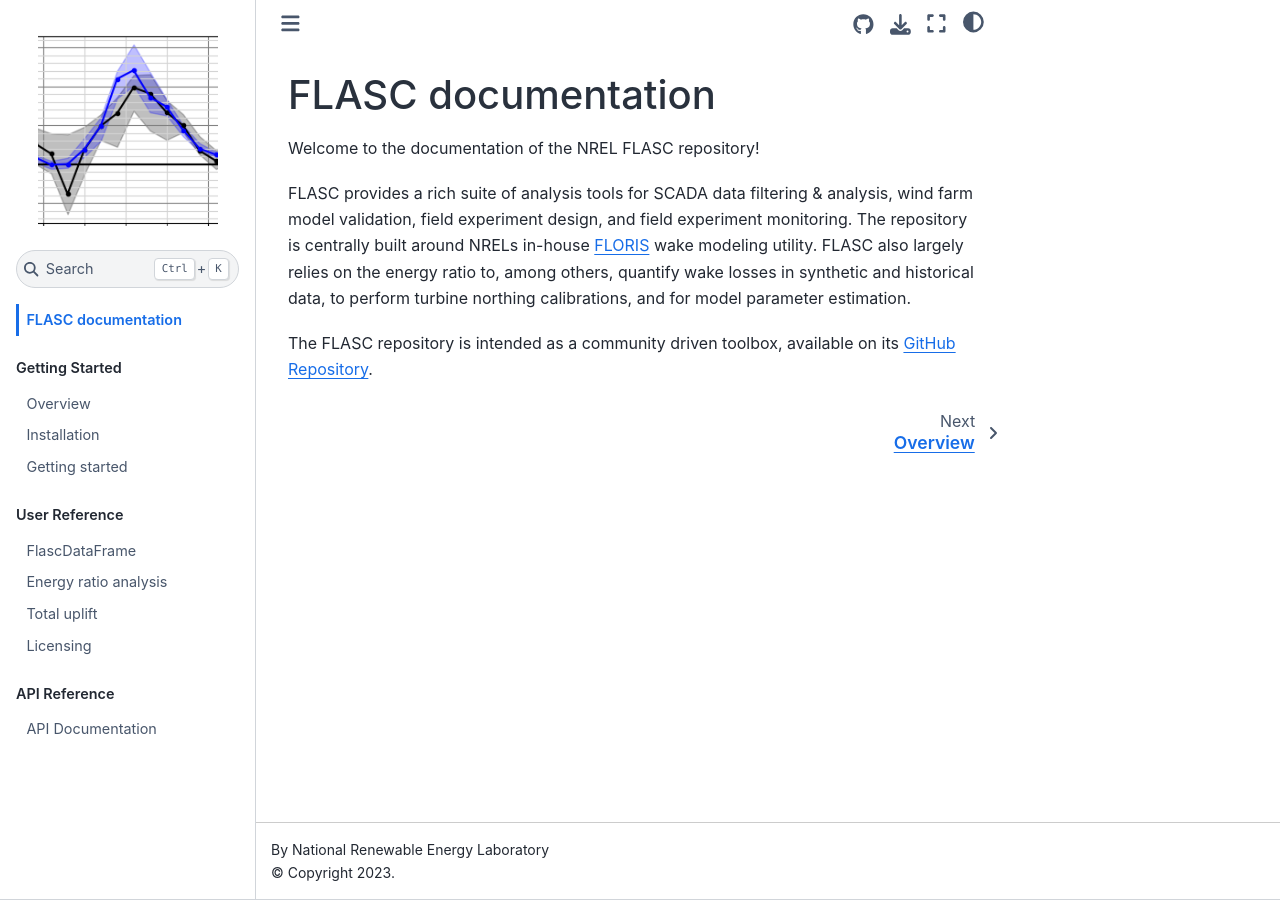
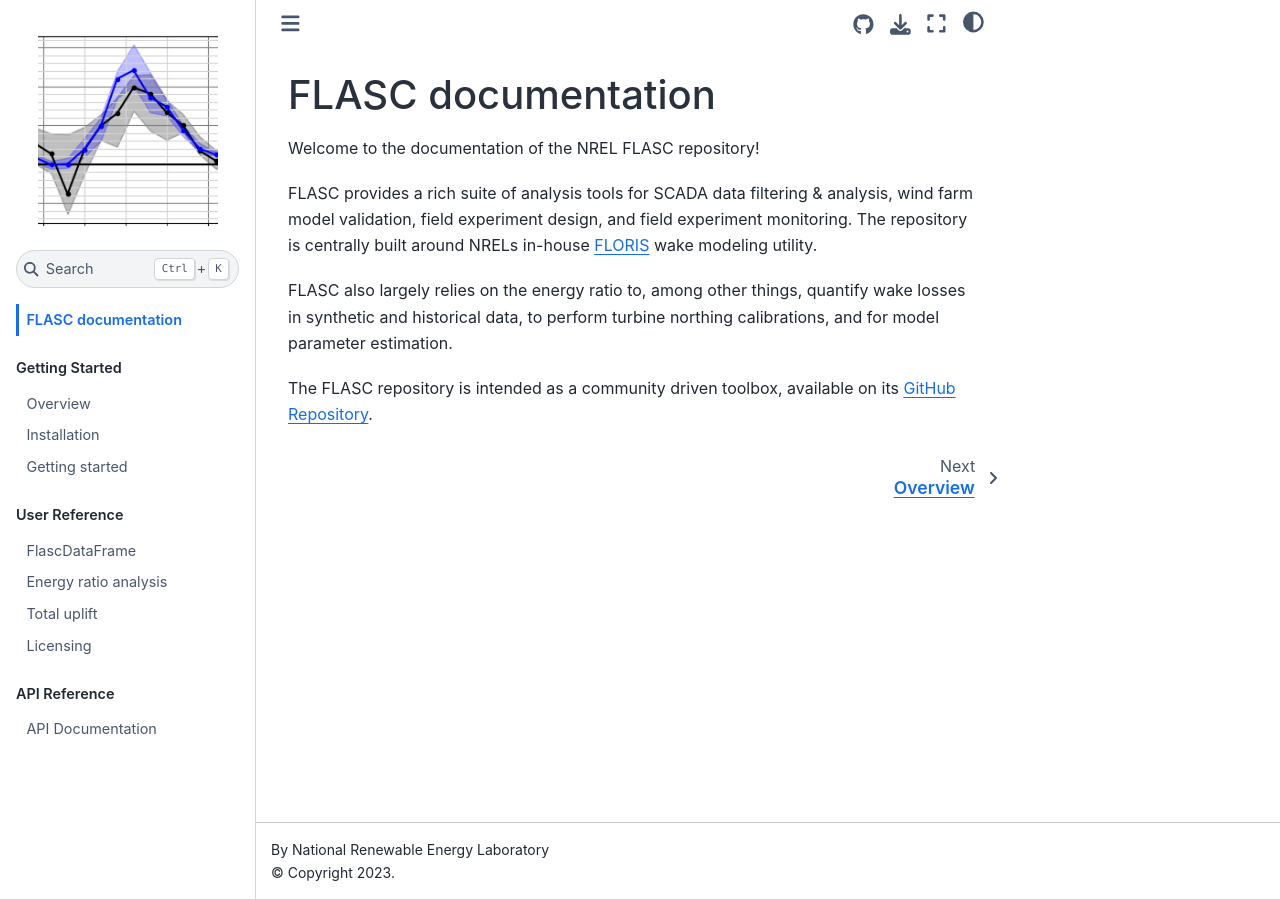
Before and after one commit to NREL/flasc, a Jupyter Book: the page built from docs/index.md, in a window 1280 px wide. Built offline with Jupyter Book 1.0.4 settings and Sphinx 7.4.7 and the Sphinx Book theme 1.1.4, drawn with Linux system fonts in a browser that asks for light colours.

Commit message:
Clean up

```diff
--- a/docs/index.md
+++ b/docs/index.md
@@ -9,7 +9,8 @@
 experiment monitoring. The repository is centrally built around NRELs
 in-house [FLORIS](https://github.com/NREL/floris/discussions/)
  wake modeling utility.
-FLASC also largely relies on the energy ratio to, among others, quantify wake
+
+FLASC also largely relies on the energy ratio to, among other things, quantify wake
 losses in synthetic and historical data, to perform turbine northing
 calibrations, and for model parameter estimation.
 
```
